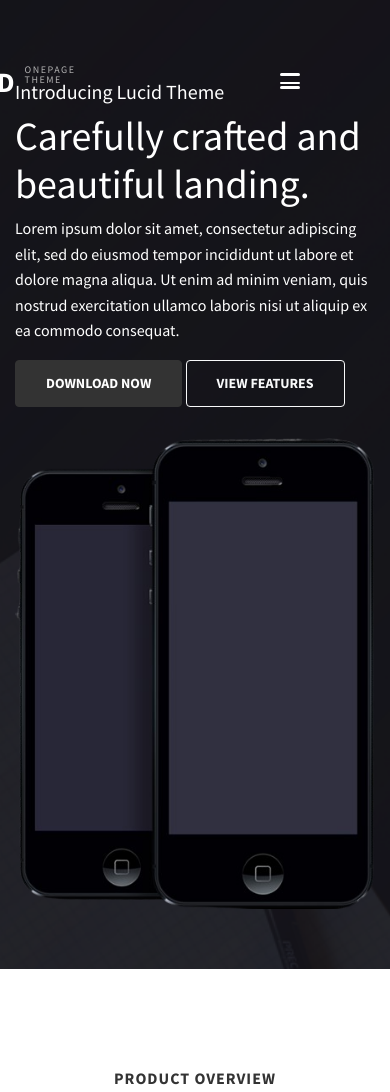
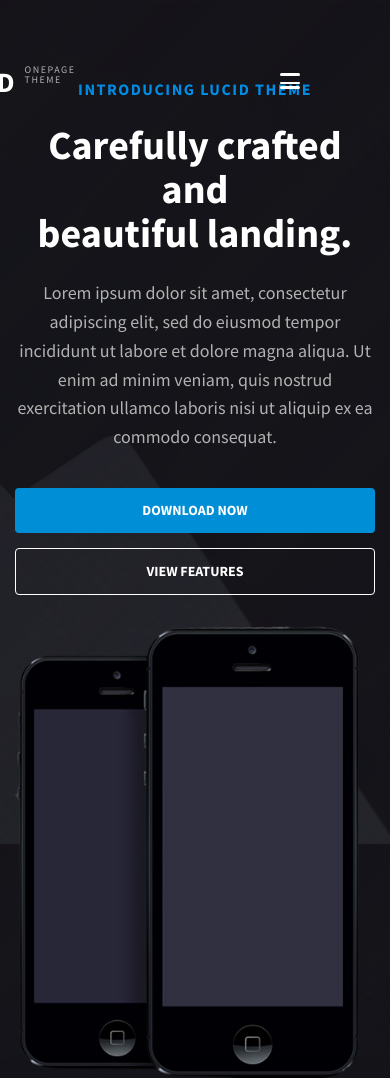
Before and after one commit to evlinges/Pixel-Perfect, a website: page index.html in a window 390 px wide. Shown: the top 1092 px of the page. Drawn offline with nearby package versions, Linux system fonts and the light colour scheme; files that its build step writes are made by us from their sources.

Commit message:
Верстка банера

```diff
--- a/src/styles/_hero.scss
+++ b/src/styles/_hero.scss
@@ -1,45 +1,136 @@
+/* Герой (Банер) */
 .hero-section {
   background-image: url("../img/background_header.png");
+   position: relative;
   background-size: cover;
   background-position: center;
   background-repeat: no-repeat;
+  background-attachment: fixed;
   padding: 180px 0 100px 0;
-    color: #ffffff; /* white */
+  color: #fff;
+}
+
+.hero-section .container {
+  max-width: 1170px;
+  margin: 0 auto;
+  padding: 0 15px;
+  display: flex;
+  align-items: center;
+  overflow: visible;
+  justify-content: space-between;
+  flex-wrap: wrap;
+}
 
 .hero-text {
+  max-width: 600px;
+  margin-left: -150px;
+}
+
 .hero-subtitle {
-        color: #00bcd4; /* primary blue */
-        font-size: 22px;
-        font-weight: 600;
+  font-family: 'Source Sans Pro', Arial, sans-serif;
+  font-size: 16px;
+  font-weight: 700;
+  color: #008de6;
+  letter-spacing: 1.5px;
+  text-transform: uppercase;
+  margin-bottom: 24px;
+  display: block;
 }
 
 .hero-title {
-        color: #ffffff; /* white */
-        font-size: 72px;
-        font-weight: 700;
+  font-size: 60px;
+  font-weight: 900;
+  margin-bottom: 24px;
+  line-height: 1.1;
 }
 
 .hero-description {
-        color: #b2b2b2; /* light gray */
-        font-size: 22px;
+  font-size: 21px;
+  color: #b2b2b2;
+  margin-bottom: 36px;
 }
 
-      .btn-primary {
-        background-color: #00bcd4; /* primary blue */
-        border-color: #00bcd4; /* primary blue */
+.hero-buttons {
+  display: flex;
+  gap: 15px;
+}
+.hero-text-inner {
+  margin-left: -150px;      /* зміщення тексту вліво, підбери під свій дизайн */
+  padding-right: 40px;     /* щоб телефон не "прилипав" до тексту */
+}
+.hero-image {
+    margin-left: auto;
+    margin-right: 0;
+    display: flex;
+    justify-content: flex-end;
+    /* Якщо треба, додай padding-right або negative margin */
+    padding-right: 30px; /* підбери під свій макет */
+  }
+  .features-section {
+    position: relative;
+    background: #fff;
+    margin-top: -60px; /* негативний margin накладає білий блок на попередній */
+    z-index: 2;
+    border-radius: 0 0 8px 8px; /* якщо треба скруглення */
+    box-shadow: 0 -4px 24px rgba(0,0,0,0.06); /* легка тінь, як у Lucid */
+  }
 
-        &:hover {
-          background-color: #00a5b8; /* darker blue */
+@media (max-width: 991.98px) {
+  .hero-text-inner {
+    margin-left: 0;
+    padding-right: 0;
   }
 }
 
-      .btn-outline-light {
-        border-color: #ffffff; /* white */
+.hero-buttons .btn {
+  padding: 12px 30px;
+  border: 1px solid #fff;
+  color: #fff;
+  text-transform: uppercase;
+  font-weight: 600;
+  background: transparent;
+  transition: all 0.3s;
+  text-decoration: none;
+}
 
-        &:hover {
-          background-color: #ffffff; /* white */
-          color: #00bcd4; /* primary blue */
+.hero-buttons .btn-primary {
+  background: #008ed6;
+  border: none;
+}
+
+.hero-buttons .btn-primary:hover {
+  background: #0020d6;
+}
+
+.hero-buttons .btn-outline-light:hover {
+  background: #fff;
+  color: #008de6;;
+}
+
+/* Мобільна адаптація для героя */
+@media (max-width: 767.98px) {
+  .hero-section {
+    padding: 120px 0 80px;
+  }
+
+  .hero-section .container {
+    flex-direction: column;
+    text-align: center;
+  }
+
+  .hero-text {
+    max-width: 100%;
+  }
+
+  .hero-title {
+    font-size: 40px;
+  }
+
+  .hero-description {
+    font-size: 18px;
+  }
+
+  .hero-buttons {
+    flex-direction: column;
   }
 }
-    }
-  }
```
Lines whose indentation alone changed are shown as unchanged.
